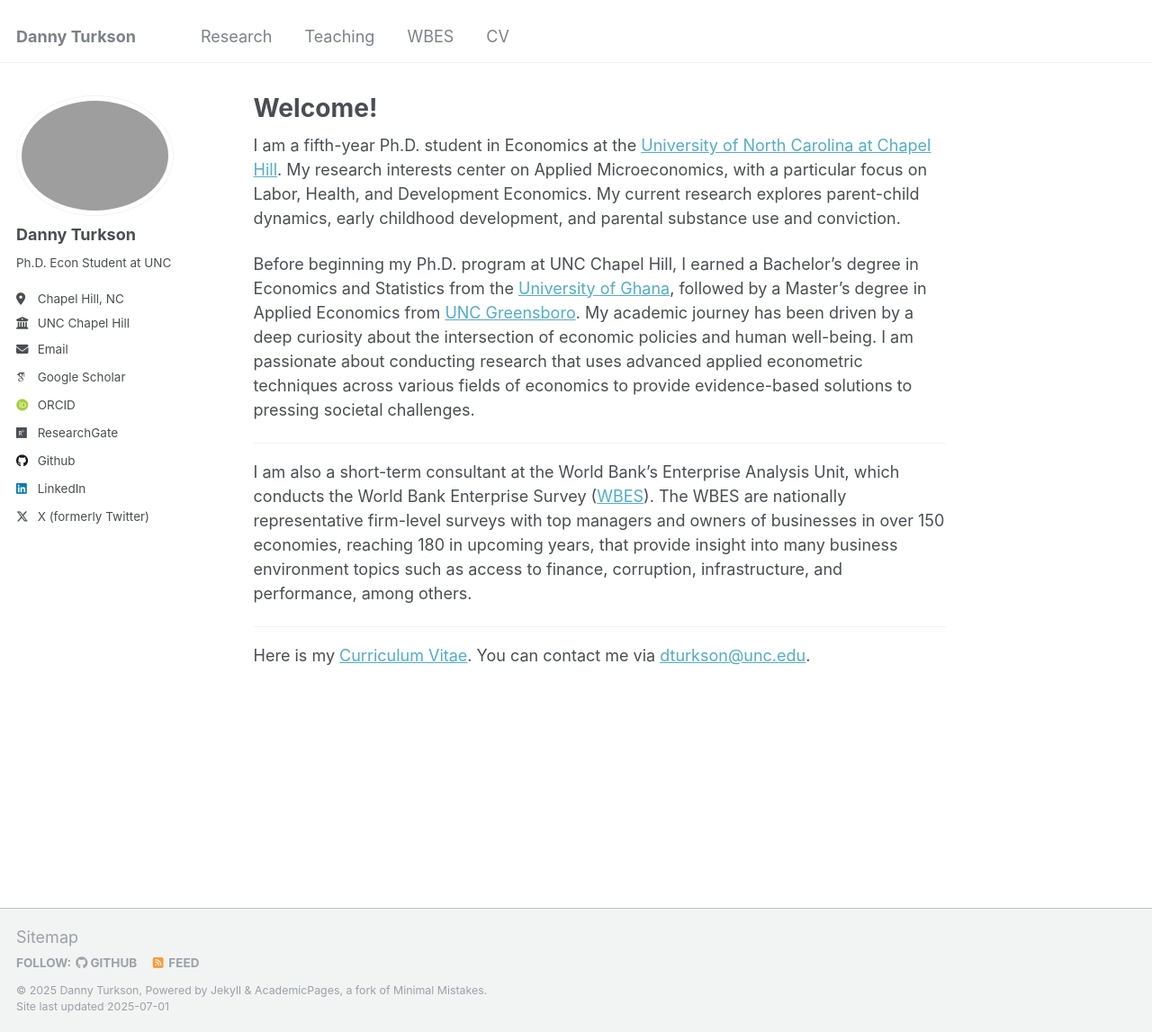
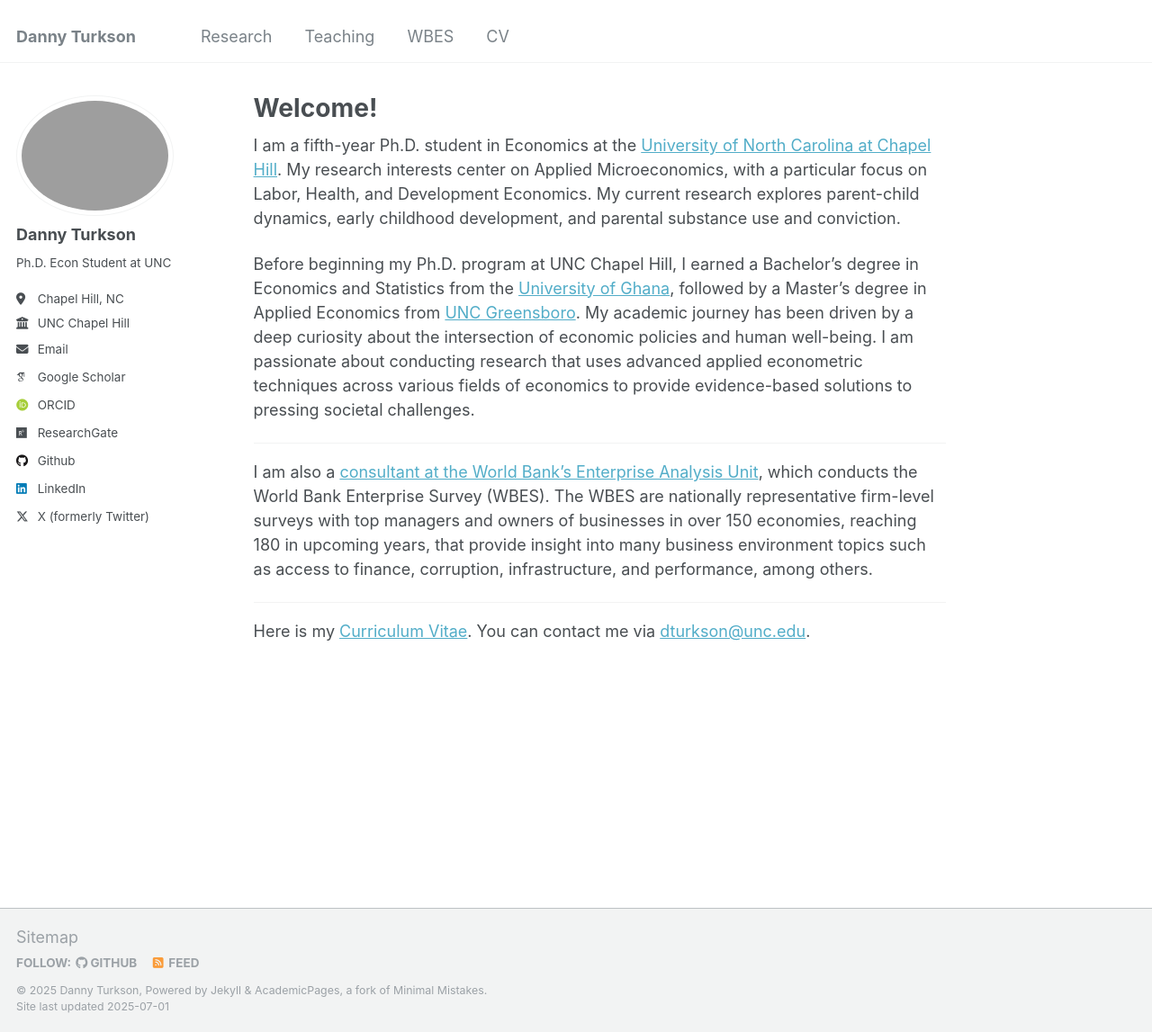
Before and after one commit to JonathanMcMills/JonathanMcMills.github.io, a Jekyll site: the page built from _pages/about.md, in a window 1280 px wide and 1147 px high. Shown: the whole window at 90% size. Built offline with Jekyll 4.4.1, drawn with Linux system fonts in a browser that asks for light colours; some web fonts are replaced.

Commit message:
WB update

```diff
--- a/_pages/about.md
+++ b/_pages/about.md
@@ -14,7 +14,7 @@ Before beginning my Ph.D. program at UNC Chapel Hill, I earned a Bachelor’s de
 
 ---
 
-I am also a short-term consultant at the World Bank’s Enterprise Analysis Unit, which conducts the World Bank Enterprise Survey ([WBES](https://www.enterprisesurveys.org/en/enterprisesurveys)). The WBES are nationally representative firm-level surveys with top managers and owners of businesses in over 150 economies, reaching 180 in upcoming years, that provide insight into many business environment topics such as access to finance, corruption, infrastructure, and performance, among others.
+I am also a [consultant at the World Bank’s Enterprise Analysis Unit](https://www.worldbank.org/en/about/people/d/danny-turkson), which conducts the World Bank Enterprise Survey (WBES). The WBES are nationally representative firm-level surveys with top managers and owners of businesses in over 150 economies, reaching 180 in upcoming years, that provide insight into many business environment topics such as access to finance, corruption, infrastructure, and performance, among others.
 
 ---
 
```
Also changed, not shown: _pages/wbes.md (+1 -1 lines), 2 other files.
